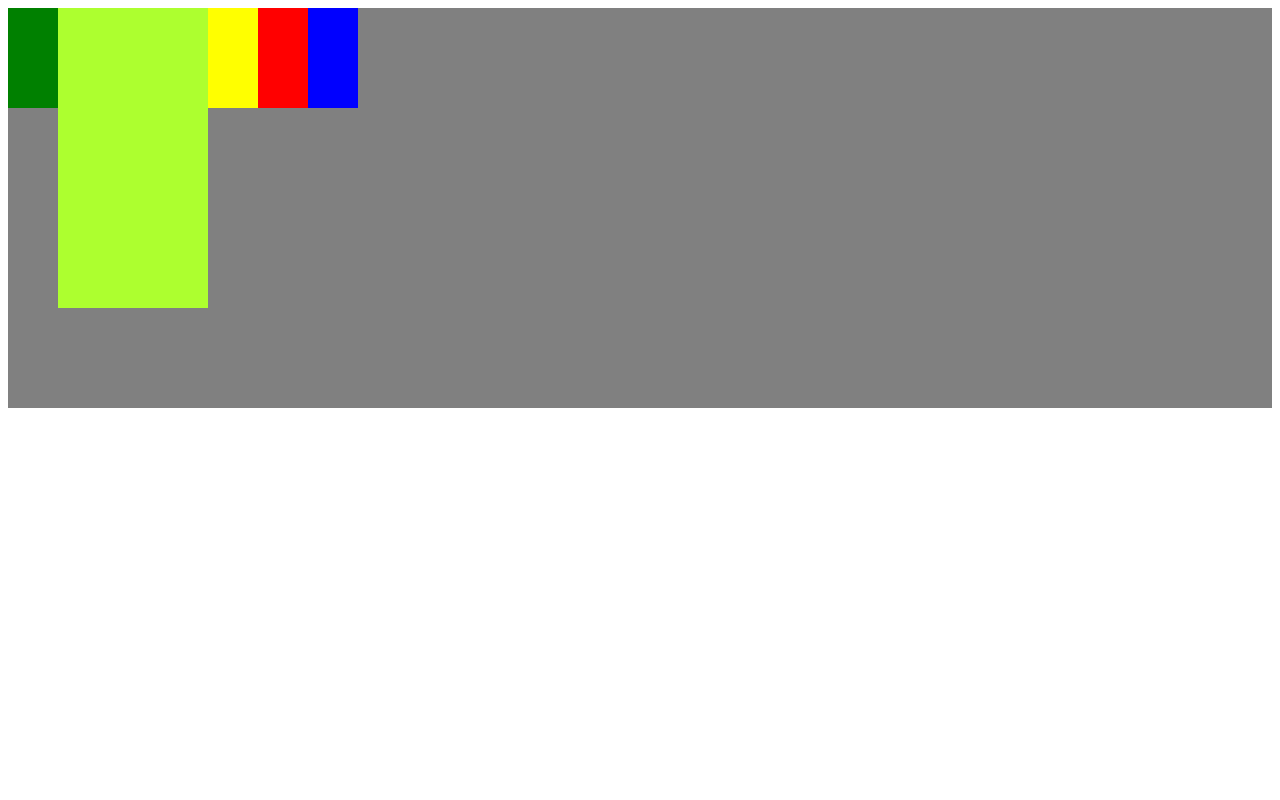
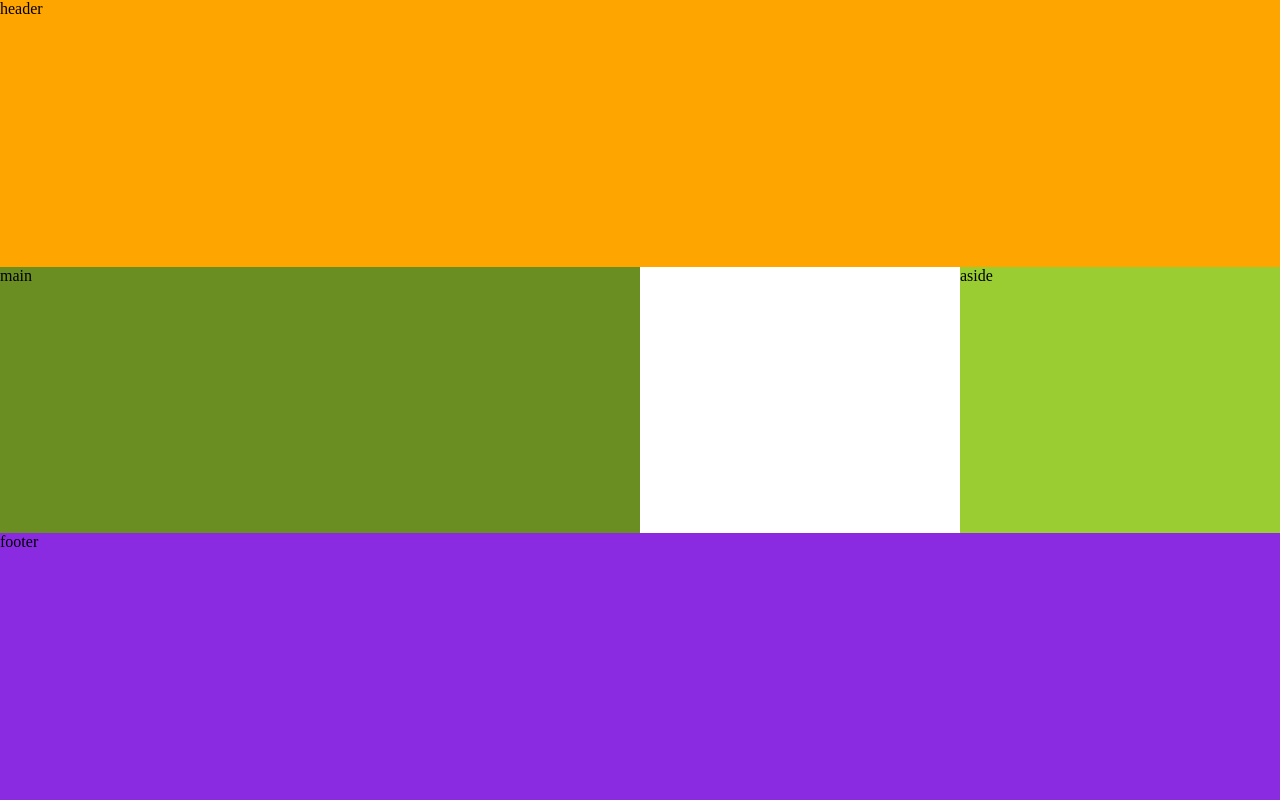
Before and after one commit to ohhyeonn/Html, a plain HTML site: page notice/grid.html in a window 1280 px wide. Drawn offline with Linux system fonts and the light colour scheme.

Commit message:
grid and homework

```diff
--- a/css/grid.css
+++ b/css/grid.css
@@ -1,39 +1,37 @@
- #container{
-     background-color: gray;
-     display:grid;
-     grid-template-columns: repeat(auto-fit,50px);
-     grid-template-rows: 100px 100px 100px 100px;
+html,body{
+    height: 100%;
+    margin: 0px;
+}
 
- }
-    #container>div{
+
+#root{
+
+    display: grid;
+    height: 100%;
+    grid-template-columns: 1fr 1fr 1fr 1fr;
+    grid-template-rows: 1fr 1fr 1fr;
+}
+.box1{
+        grid-area: 1/1/2/5;
+        background-color: orange;
+
 
     }
+.box2{
+    grid-area: 2/1/3/3;
+    background-color: olivedrab;
 
-    #container>div.box1{
-        background-color: greenyellow;
-        grid-column-start:2;
-        grid-row-start: 1;
 
-        grid-column-end:5;
-        grid-row-end: 4;
+}
+.box3{
+    grid-area: 2/4/3/5;
+    background-color:yellowgreen;
 
-    }
 
-    #container>div.box2{
-        background-color: green;
+}
+.box4{
+    grid-area: 3/1/4/5;
+    background-color: blueviolet;
 
-    }
 
-    #container>div.box3{
-        background-color: yellow;
-
-    }
-
-    #container>div.box4{
-        background-color: red;
-    }
-
-    #container>div.box5{
-        background-color: blue;
-
-    }
+}
--- a/css/homework-css.css
+++ b/css/homework-css.css
@@ -1,14 +1,19 @@
+body{
+    margin:0;
 
+}
 html{
     margin : 0px;
+
+
 }
 
 
 #grid-container{
-    height:5000px;
+    height:100vh;
     margin:0px;
     display: grid;
-    grid-template-columns: repeat(auto-fit, 100px);
+    grid-template-columns: repeat(12, minmax(100px, 1fr));
     grid-template-rows: repeat(auto-fill, 100px);
 }
 
--- /dev/null
+++ b/css/test-auto.css
@@ -0,0 +1,29 @@
+html{
+    margin:0;
+}
+body{
+    margin:0;
+}
+
+    ul{
+        margin: 0px;
+        padding:0px;
+        height: 100hv;
+
+        display: grid;
+        grid-template-columns: repeat(7, 100px);
+        grid-template-rows: repeat(7, 100px);
+    }
+
+
+        li{
+
+
+        }
+
+            img{
+                width:100%;
+                height:100%;
+                border-radius: 50%;
+
+            }
--- a/notice/grid.html
+++ b/notice/grid.html
@@ -9,12 +9,11 @@
         <link href="../css/grid.css" type="text/css" rel="stylesheet">
     </head>
     <body>
-        <div id="container">
-            <div class="box1"></div>
-            <div class="box2"></div>
-            <div class="box3"></div>
-            <div class="box4"></div>
-            <div class="box5"></div>
+        <div id="root">
+            <div class="box1">header</div>
+            <div class="box2">main</div>
+            <div class="box3">aside</div>
+            <div class="box4">footer</div>
         </div>
 
     </body>
```
Also changed, not shown: notice/test-auto.html (added, +29 -0 lines).
